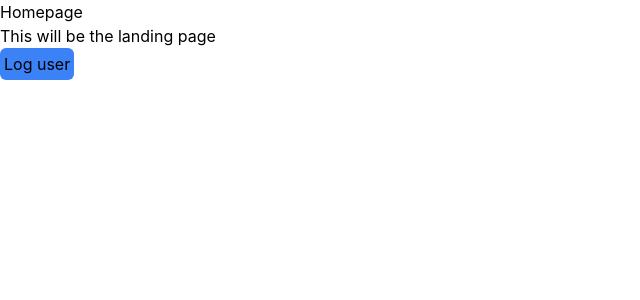
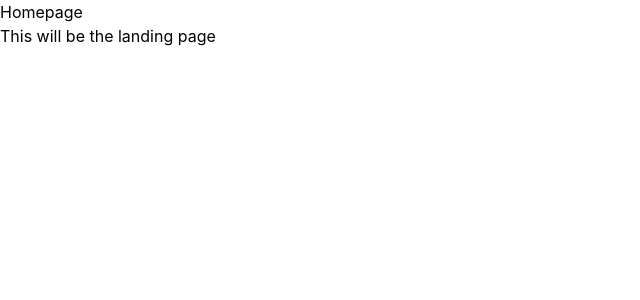
Before and after one commit to JoeyGarber/agenciflow-hackathon, a React (Create React App) app: page / in a window 1280 px wide. Shown: the top 300 px of the page, without its empty margins (0-640 px from the left). Built offline with nearby package versions, Linux system fonts and the light colour scheme.

Commit message:
Removed button that logs user

```diff
--- a/src/components/homepage.js
+++ b/src/components/homepage.js
@@ -8,7 +8,6 @@
     <div className='homepage'>
       <h1>Homepage</h1>
       <p>This will be the landing page</p>
-      <button className='bg-blue-500 rounded-md p-1' onClick={() => console.log(user)}>Log user</button>
     </div>
   )
 }
```
